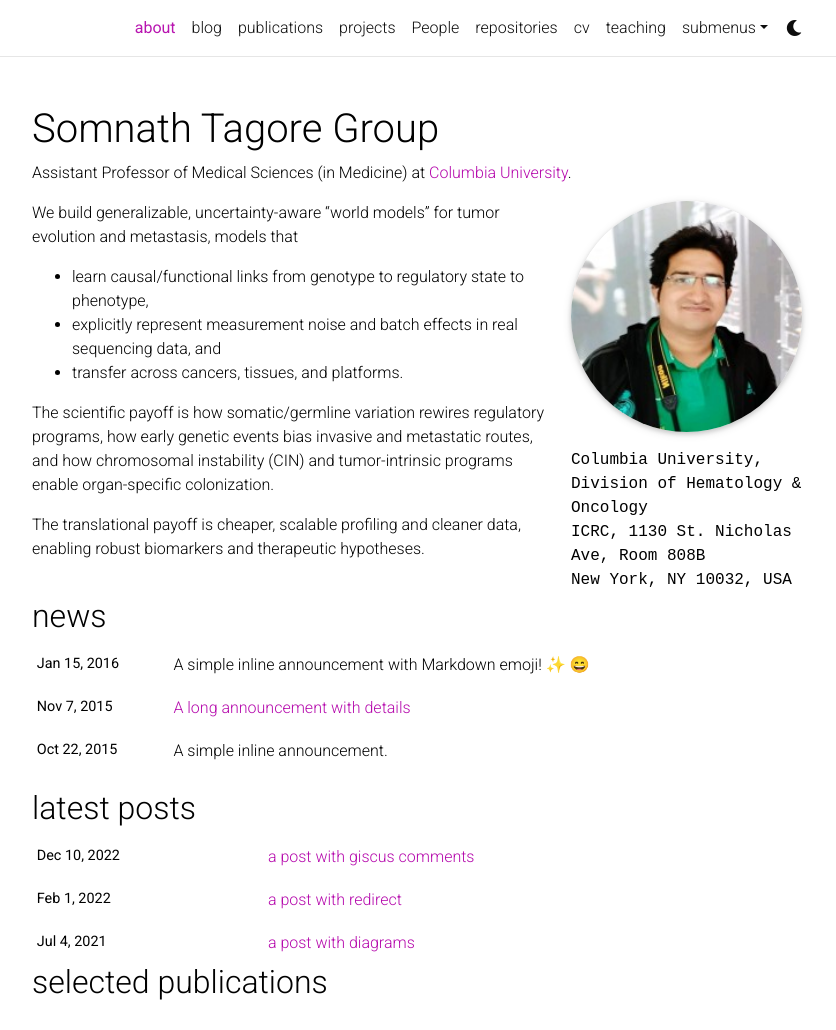
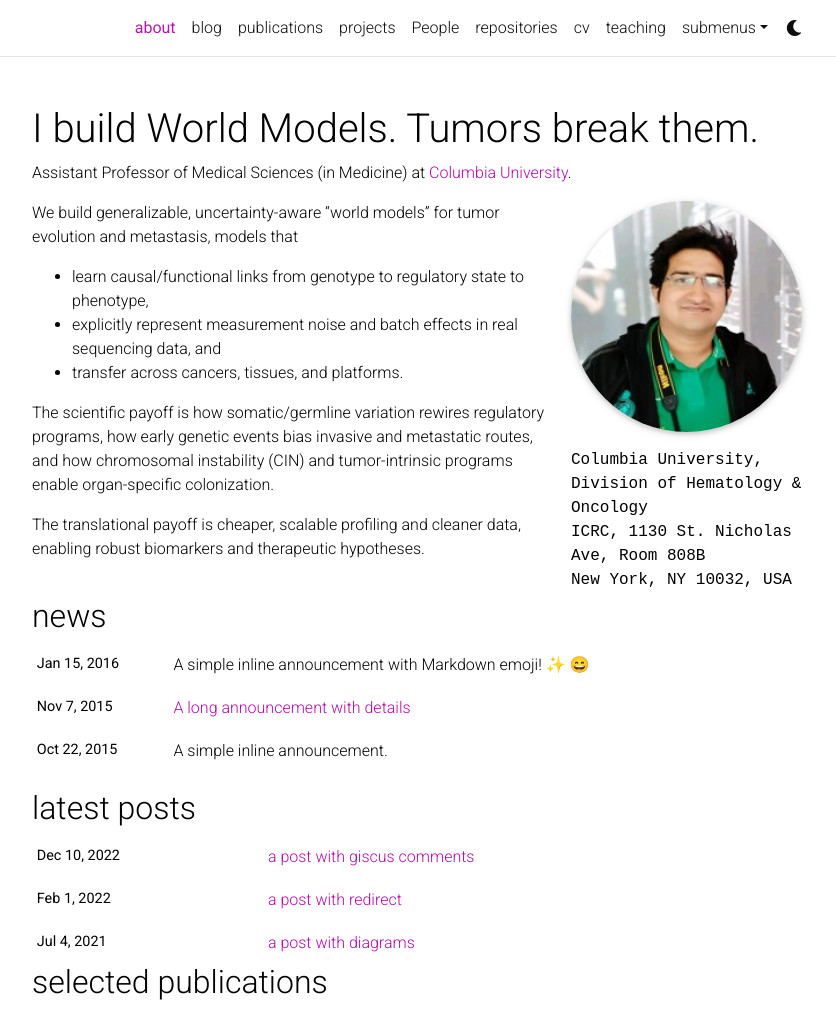
Before and after one commit to somnathtagore/somnathtagore.github.io, a Jekyll site: the page built from _pages/about.md, in a window 1280 px wide and 1338 px high, cut to the strip 0-1030 px from the top of the window. Shown: the whole strip, without its empty margins (223-1059 px from the left). Built offline with Jekyll 4.4.1, drawn with Linux system fonts in a browser that asks for light colours; full-size pictures stand in for the smaller copies a plugin makes; emoji names are drawn with the system emoji font; comment, search, counter and statistics services are not loaded; a style sheet for code colours, icons or effects is not loaded.

Commit message:
Update _config.yml

```diff
--- a/_config.yml
+++ b/_config.yml
@@ -2,7 +2,7 @@
 # Site settings
 # -----------------------------------------------------------------------------
 
-title: "Somnath Tagore Group"
+title: "I build World Models. Tumors break them."
 first_name: "Somnath"
 middle_name: ""
 last_name: "Tagore"
```
